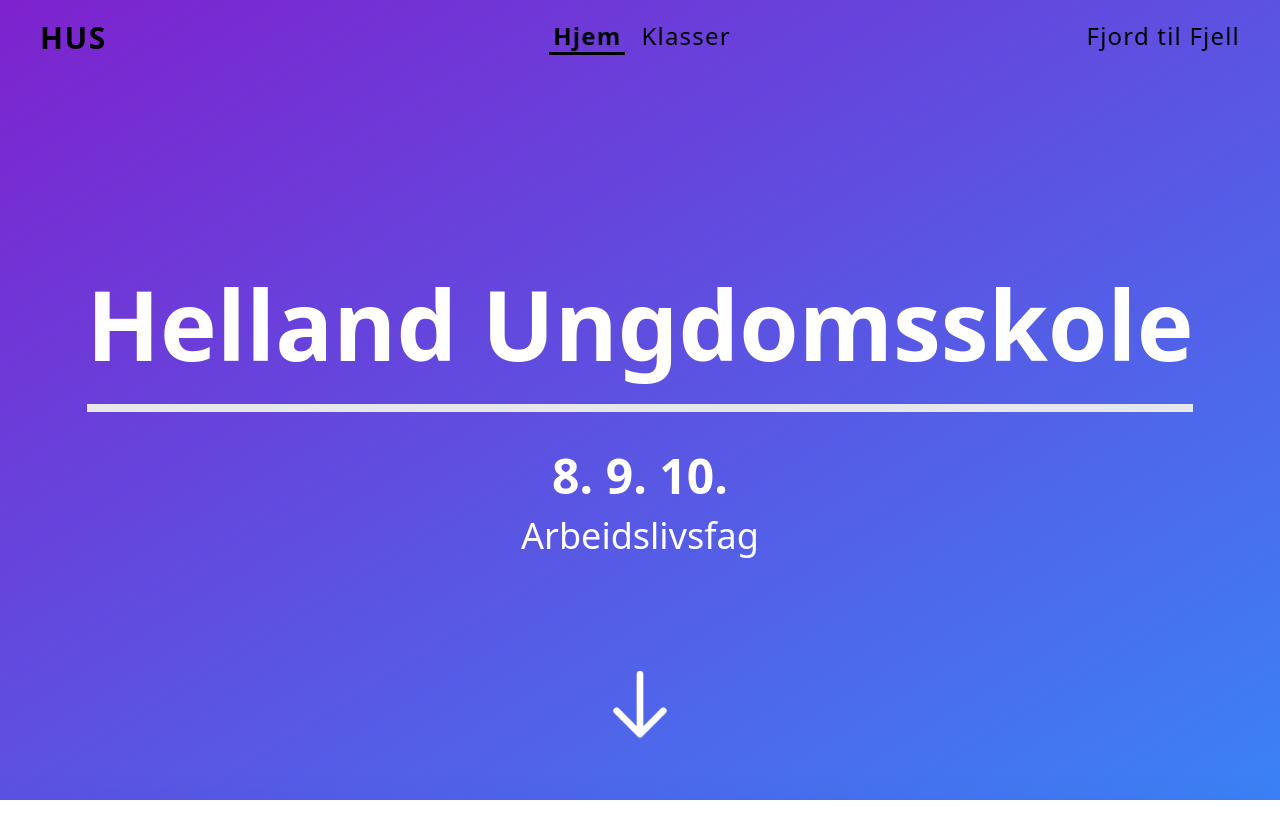
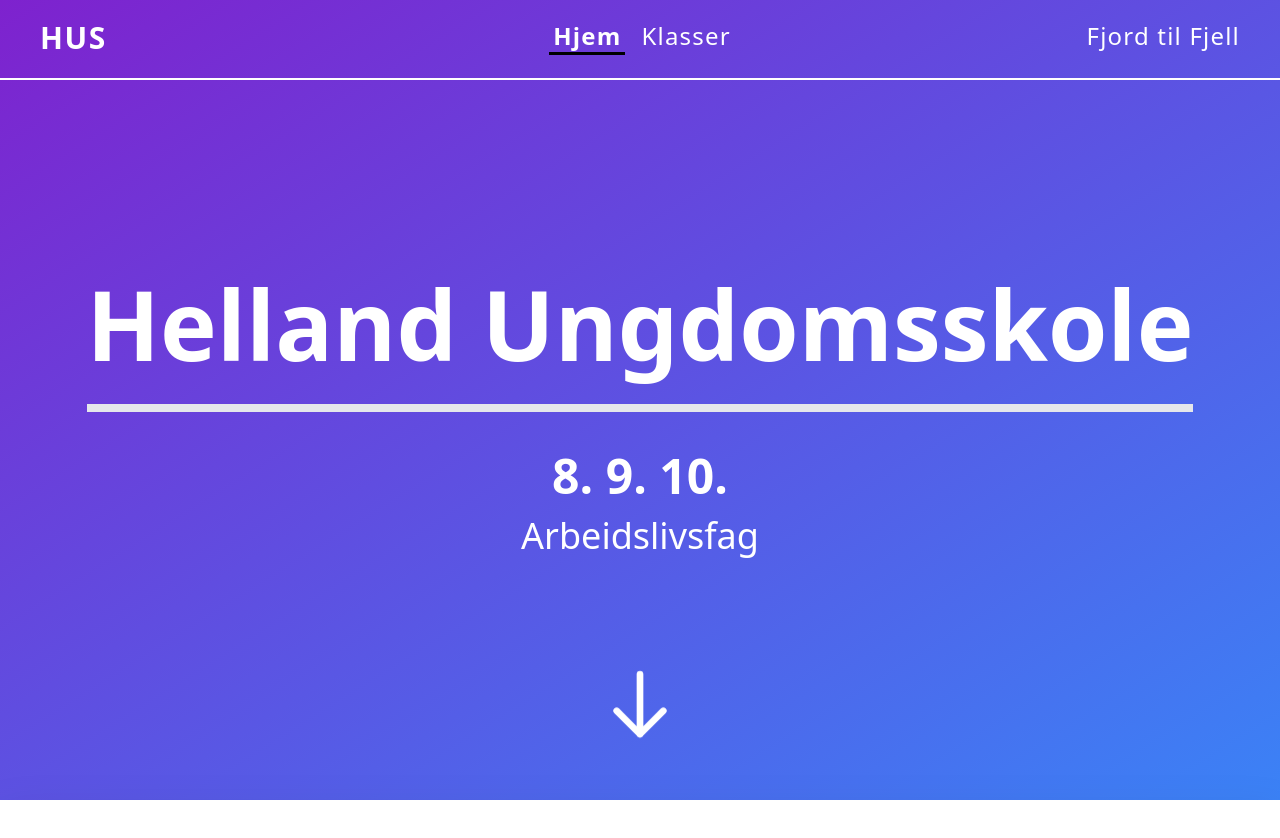
Before and after one commit to newbyte-solutions/ABF-Home, a Nuxt app in the folder client/: page / in a window 1280 px wide. Shown: the top 838 px of the page. Built offline with nearby package versions, Linux system fonts and the light colour scheme; no server answers.

Commit message:
Work: change colors and add border

```diff
--- a/client/components/Navbar.vue
+++ b/client/components/Navbar.vue
@@ -1,5 +1,5 @@
 <template>
-  <div class="w-full h-20 fixed top-0 transition-colors duration-300 text-black z-20" :class="{ 'bg-white drop-shadow-2xl': !isAtTop, 'bg-transparent': isAtTop }">
+  <div class="w-full h-20 fixed top-0 transition-colors duration-300 z-20 border-b-2 border-white" :class="{ 'bg-white drop-shadow-2xl text-black': !isAtTop, 'bg-transparent text-white': isAtTop }">
     <div class="w-full h-20 flex justify-center py-5 items-start">
       <div class="absolute left-10">
         <h1 class="tracking-wider text-3xl font-bold">HUS</h1>
```
